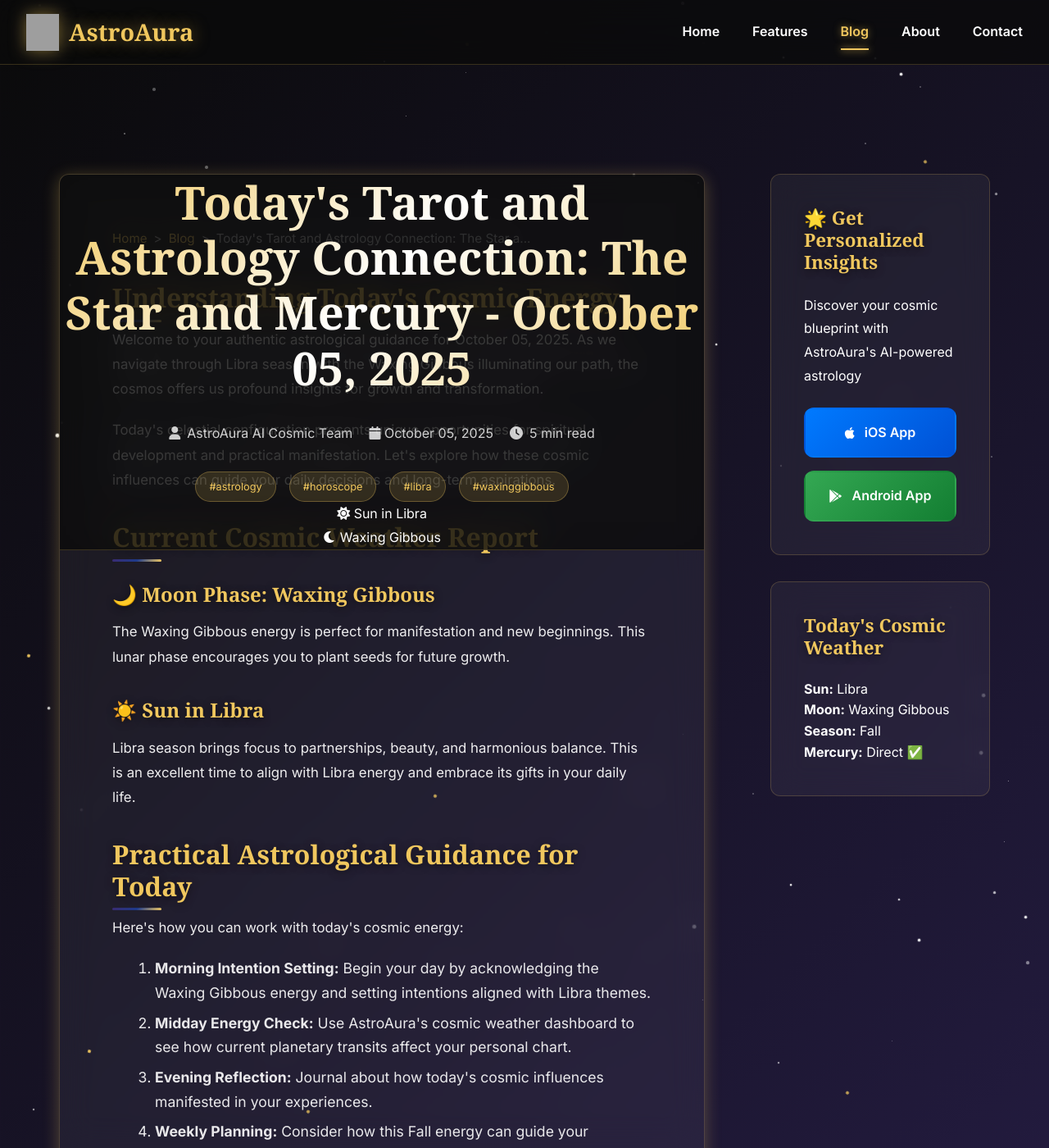
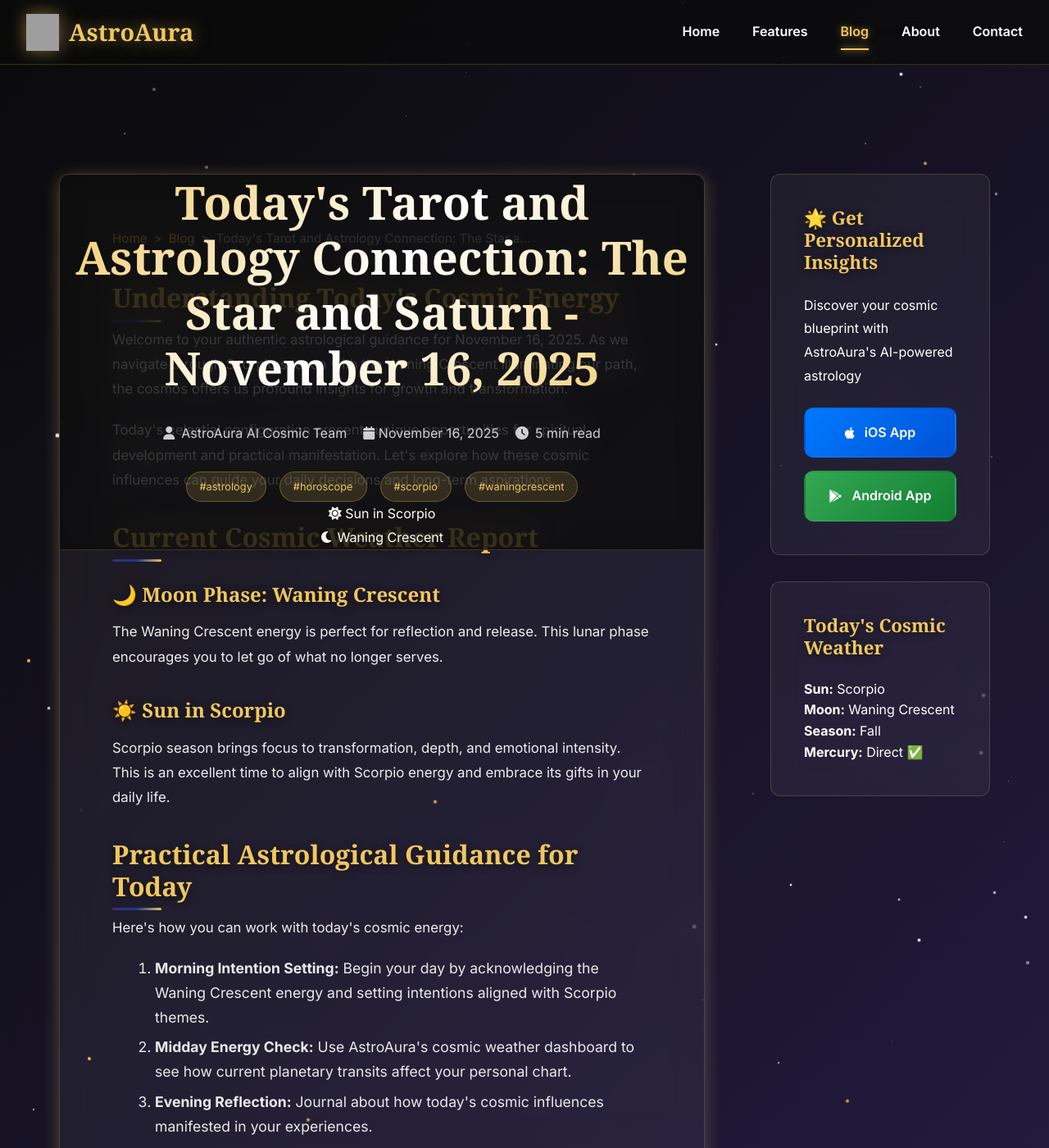
Before and after one commit to royanis/astroaura-website, a Jekyll site: the page blog/posts/todays-tarot-and-astrology-connection-the-star-and.html, which Jekyll copies as it is, in a window 1280 px wide and 1400 px high. Shown: the whole window at 82% size. Built offline with Jekyll 4.4.1, drawn with Linux system fonts in a browser that asks for light colours; some web fonts are replaced; comment, search, counter and statistics services are not loaded; grey boxes are pictures that could not be loaded.

Commit message:
🌟 Automated blog post: 2025-11-16 01:59 UTC
Generated authentic astrology content
Updated RSS feeds and sitemap
Published via GitHub Actions

🤖 Automated by AstroAura Blog System

```diff
--- a/blog/posts/todays-tarot-and-astrology-connection-the-star-and.html
+++ b/blog/posts/todays-tarot-and-astrology-connection-the-star-and.html
@@ -3,11 +3,11 @@
 <head>
     <meta charset="UTF-8">
     <meta name="viewport" content="width=device-width, initial-scale=1.0">
-    <meta name="description" content="Authentic astrological guidance for October 05, 2025. Explore today's Waxing Gibbous energy in Libra season with personalized insights from AstroAura's AI-powered astrology platform.">
-    <title>Today's Tarot and Astrology Connection: The Star and Mercury - October 05, 2025 | AstroAura Cosmic Insights</title>
+    <meta name="description" content="Authentic astrological guidance for November 16, 2025. Explore today's Waning Crescent energy in Scorpio season with personalized insights from AstroAura's AI-powered astrology platform.">
+    <title>Today's Tarot and Astrology Connection: The Star and Saturn - November 16, 2025 | AstroAura Cosmic Insights</title>
 
     <!-- SEO Meta Tags -->
-    <meta name="keywords" content="astrology, horoscope, libra, waxing-gibbous, AI astrology, multilingual horoscope">
+    <meta name="keywords" content="astrology, horoscope, scorpio, waning-crescent, AI astrology, multilingual horoscope">
     <meta name="author" content="AstroAura AI Cosmic Team">
     <meta name="robots" content="index, follow, max-image-preview:large, max-snippet:-1">
     <meta name="revisit-after" content="7 days">
@@ -16,24 +16,24 @@
     <link rel="canonical" href="https://astroaura.me/blog/posts/todays-tarot-and-astrology-connection-the-star-and.html">
 
     <!-- Open Graph Tags -->
-    <meta property="og:title" content="Today's Tarot and Astrology Connection: The Star and Mercury - October 05, 2025 | AstroAura">
-    <meta property="og:description" content="Authentic astrological guidance for October 05, 2025. Explore today's Waxing Gibbous energy in Libra season with personalized insights from AstroAura's AI-powered astrology platform.">
+    <meta property="og:title" content="Today's Tarot and Astrology Connection: The Star and Saturn - November 16, 2025 | AstroAura">
+    <meta property="og:description" content="Authentic astrological guidance for November 16, 2025. Explore today's Waning Crescent energy in Scorpio season with personalized insights from AstroAura's AI-powered astrology platform.">
     <meta property="og:url" content="https://astroaura.me/blog/posts/todays-tarot-and-astrology-connection-the-star-and.html">
     <meta property="og:type" content="article">
     <meta property="og:site_name" content="AstroAura">
 
     <!-- Twitter Card -->
     <meta name="twitter:card" content="summary_large_image">
-    <meta name="twitter:title" content="Today's Tarot and Astrology Connection: The Star and Mercury - October 05, 2025">
-    <meta name="twitter:description" content="Authentic astrological guidance for October 05, 2025. Explore today's Waxing Gibbous energy in Libra season with personalized insights from AstroAura's AI-powered astrology platform.">
+    <meta name="twitter:title" content="Today's Tarot and Astrology Connection: The Star and Saturn - November 16, 2025">
+    <meta name="twitter:description" content="Authentic astrological guidance for November 16, 2025. Explore today's Waning Crescent energy in Scorpio season with personalized insights from AstroAura's AI-powered astrology platform.">
 
     <!-- Schema.org Markup -->
     <script type="application/ld+json">
     {
         "@context": "https://schema.org",
         "@type": "BlogPosting",
-        "headline": "Today's Tarot and Astrology Connection: The Star and Mercury - October 05, 2025",
-        "description": "Authentic astrological guidance for October 05, 2025. Explore today's Waxing Gibbous energy in Libra season with personalized insights from AstroAura's AI-powered astrology platform.",
+        "headline": "Today's Tarot and Astrology Connection: The Star and Saturn - November 16, 2025",
+        "description": "Authentic astrological guidance for November 16, 2025. Explore today's Waning Crescent energy in Scorpio season with personalized insights from AstroAura's AI-powered astrology platform.",
         "author": {
             "@type": "Organization",
             "name": "AstroAura AI Cosmic Team"
@@ -46,14 +46,14 @@
                 "url": "https://astroaura.me/assets/icons/app_icon.png"
             }
         },
-        "datePublished": "2025-10-05T01:54:02.713762",
-        "dateModified": "2025-10-05T01:54:02.713762",
+        "datePublished": "2025-11-16T01:59:44.199146",
+        "dateModified": "2025-11-16T01:59:44.199146",
         "url": "https://astroaura.me/blog/posts/todays-tarot-and-astrology-connection-the-star-and.html",
         "mainEntityOfPage": {
             "@type": "WebPage",
             "@id": "https://astroaura.me/blog/posts/todays-tarot-and-astrology-connection-the-star-and.html"
         },
-        "keywords": "astrology, horoscope, libra, waxing-gibbous"
+        "keywords": "astrology, horoscope, scorpio, waning-crescent"
     }
     </script>
 
@@ -99,31 +99,31 @@
 
             <!-- Post Header -->
             <header class="post-header">
-                <h1 class="post-title">Today's Tarot and Astrology Connection: The Star and Mercury - October 05, 2025</h1>
+                <h1 class="post-title">Today's Tarot and Astrology Connection: The Star and Saturn - November 16, 2025</h1>
                 <div class="post-meta">
                     <span class="post-author">
                         <i class="fas fa-user"></i> AstroAura AI Cosmic Team
                     </span>
-                    <time class="post-date" datetime="2025-10-05T01:54:02.713762">
-                        <i class="fas fa-calendar"></i> October 05, 2025
+                    <time class="post-date" datetime="2025-11-16T01:59:44.199146">
+                        <i class="fas fa-calendar"></i> November 16, 2025
                     </time>
                     <span class="post-reading-time">
                         <i class="fas fa-clock"></i> 5 min read
                     </span>
                 </div>
                 <div class="post-tags">
-                    <span class="tag">#astrology</span> <span class="tag">#horoscope</span> <span class="tag">#libra</span> <span class="tag">#waxinggibbous</span>
+                    <span class="tag">#astrology</span> <span class="tag">#horoscope</span> <span class="tag">#scorpio</span> <span class="tag">#waningcrescent</span>
                 </div>
 
                 <!-- Current Cosmic Data Display -->
                 <div class="cosmic-data-bar">
                     <div class="cosmic-item">
                         <i class="fas fa-sun"></i>
-                        <span>Sun in Libra</span>
+                        <span>Sun in Scorpio</span>
                     </div>
                     <div class="cosmic-item">
                         <i class="fas fa-moon"></i>
-                        <span>Waxing Gibbous</span>
+                        <span>Waning Crescent</span>
                     </div>
 
                 </div>
@@ -134,7 +134,7 @@
                 <div class="blog-content authentic-astrology">
             <section class="cosmic-introduction">
                 <h2>Understanding Today's Cosmic Energy</h2>
-                <p>Welcome to your authentic astrological guidance for October 05, 2025. As we navigate through Libra season with the Waxing Gibbous illuminating our path, the cosmos offers us profound insights for growth and transformation.</p>
+                <p>Welcome to your authentic astrological guidance for November 16, 2025. As we navigate through Scorpio season with the Waning Crescent illuminating our path, the cosmos offers us profound insights for growth and transformation.</p>
 
                 <p>Today's celestial configuration presents unique opportunities for spiritual development and practical manifestation. Let's explore how these cosmic influences can guide your daily decisions and long-term aspirations.</p>
             </section>
@@ -143,13 +143,13 @@
                 <h2>Current Cosmic Weather Report</h2>
                 <div class="cosmic-highlights">
                     <div class="cosmic-factor">
-                        <h3>🌙 Moon Phase: Waxing Gibbous</h3>
-                        <p>The Waxing Gibbous energy is perfect for manifestation and new beginnings. This lunar phase encourages you to plant seeds for future growth.</p>
+                        <h3>🌙 Moon Phase: Waning Crescent</h3>
+                        <p>The Waning Crescent energy is perfect for reflection and release. This lunar phase encourages you to let go of what no longer serves.</p>
                     </div>
 
                     <div class="cosmic-factor">
-                        <h3>☀️ Sun in Libra</h3>
-                        <p>Libra season brings focus to partnerships, beauty, and harmonious balance. This is an excellent time to align with Libra energy and embrace its gifts in your daily life.</p>
+                        <h3>☀️ Sun in Scorpio</h3>
+                        <p>Scorpio season brings focus to transformation, depth, and emotional intensity. This is an excellent time to align with Scorpio energy and embrace its gifts in your daily life.</p>
                     </div>
 
 
@@ -161,7 +161,7 @@
                 <p>Here's how you can work with today's cosmic energy:</p>
 
                 <ol class="cosmic-action-steps">
-                    <li><strong>Morning Intention Setting:</strong> Begin your day by acknowledging the Waxing Gibbous energy and setting intentions aligned with Libra themes.</li>
+                    <li><strong>Morning Intention Setting:</strong> Begin your day by acknowledging the Waning Crescent energy and setting intentions aligned with Scorpio themes.</li>
                     <li><strong>Midday Energy Check:</strong> Use AstroAura's cosmic weather dashboard to see how current planetary transits affect your personal chart.</li>
                     <li><strong>Evening Reflection:</strong> Journal about how today's cosmic influences manifested in your experiences.</li>
                     <li><strong>Weekly Planning:</strong> Consider how this Fall energy can guide your upcoming goals and decisions.</li>
@@ -222,7 +222,7 @@
             <section class="post-actions">
                 <div class="share-buttons">
                     <h3>Share This Cosmic Insight</h3>
-                    <a href="https://twitter.com/intent/tweet?text=Today's Tarot and Astrology Connection: The Star and Mercury - October 05, 2025&url=https://astroaura.me/blog/posts/todays-tarot-and-astrology-connection-the-star-and.html" target="_blank" class="share-btn twitter">
+                    <a href="https://twitter.com/intent/tweet?text=Today's Tarot and Astrology Connection: The Star and Saturn - November 16, 2025&url=https://astroaura.me/blog/posts/todays-tarot-and-astrology-connection-the-star-and.html" target="_blank" class="share-btn twitter">
                         <i class="fab fa-twitter"></i> Tweet
                     </a>
                     <a href="https://www.facebook.com/sharer/sharer.php?u=https://astroaura.me/blog/posts/todays-tarot-and-astrology-connection-the-star-and.html" target="_blank" class="share-btn facebook">
@@ -250,10 +250,10 @@
             <div class="widget cosmic-weather">
                 <h3>Today's Cosmic Weather</h3>
                 <div class="weather-item">
-                    <strong>Sun:</strong> Libra
+                    <strong>Sun:</strong> Scorpio
                 </div>
                 <div class="weather-item">
-                    <strong>Moon:</strong> Waxing Gibbous
+                    <strong>Moon:</strong> Waning Crescent
                 </div>
                 <div class="weather-item">
                     <strong>Season:</strong> Fall
```
Also changed, not shown: blog/atom.xml (+1 -1 lines), blog/feed.json (+116 -116 lines), blog/feed.xml (+1 -1 lines), blog/posts_index.json (+102 -86 lines), sitemap.xml (+67 -57 lines).
